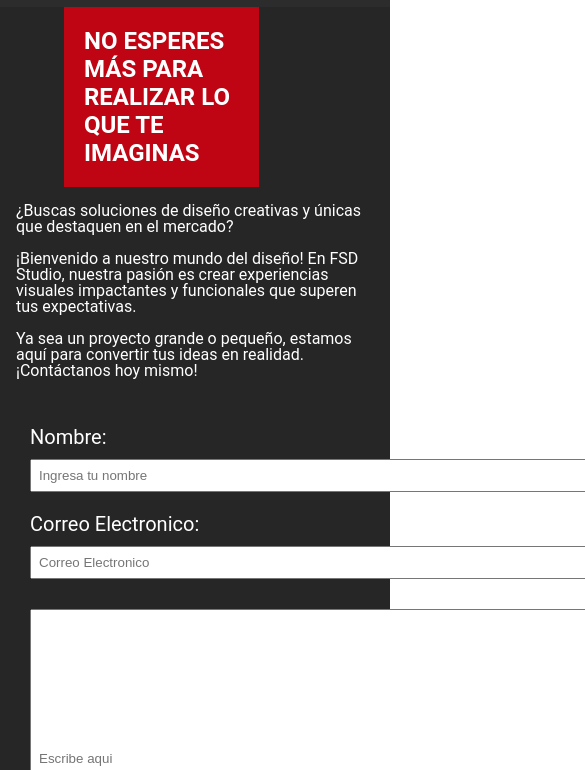
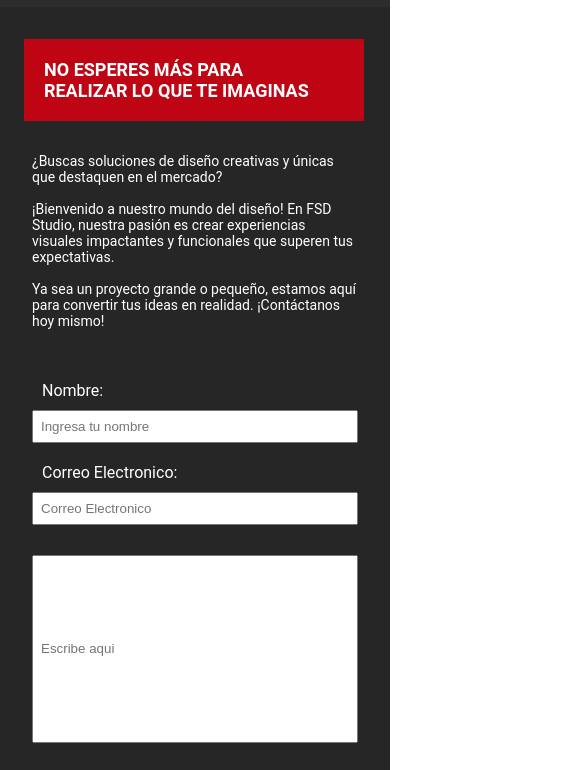
Before and after one commit to FrancoSDuran/comisi-n-n-m46935-francosantiagoduran-trabajofinal, a plain HTML site: page pages/contacto.html in a window 390 px wide. Shown: the part 74-844 px from the top of the page, 585 px wide, since content can reach past the window. Drawn offline with Linux system fonts and the light colour scheme.

Commit message:
responsive contacto

```diff
--- a/css/styles.css
+++ b/css/styles.css
@@ -536,6 +536,29 @@ footer section div a img{
     .mainProyectos section div p{
         margin: 0rem 3rem;
     }
+
+    .mainContacto{
+        padding: 2rem 1rem;
+    }
+    .mainContacto section div h2{
+        width: 80%;
+        margin: 0rem 2.5rem;
+        font-size: 2rem;
+    }
+    .mainContacto section div p{
+        padding: 2rem 3rem;
+        font-size: .875rem;
+    }
+    .contactaMe{
+        width: 100%;
+        padding: 1.625rem 2.25rem;
+    }
+    .contactaMe form label{
+        font-size: 1rem;
+    }
+    .contactaMe form input{
+        margin: .625rem 0rem 1.25rem;
+    }
 }
 
 @media(max-width:390px){
@@ -713,6 +736,29 @@ footer section div a img{
     .cardContenedor article p{
         font-size: .75rem;
     }
+
+    .mainContacto{
+        padding: 2rem 1rem;
+    }
+    .mainContacto section div h2{
+        width: 95%;
+        margin: 0rem .5rem;
+        font-size: 1.125rem;
+    }
+    .mainContacto section div p{
+        padding: 2rem 1rem;
+        font-size: .875rem;
+    }
+    .contactaMe{
+        width: 100%;
+        padding: 0rem 1rem;
+    }
+    .contactaMe form label{
+        font-size: 1rem;
+    }
+    .texto{
+        height: 11.75rem;
+    }
 }
 
 @media(max-width:320px){
--- a/pages/contacto.html
+++ b/pages/contacto.html
@@ -23,7 +23,7 @@
         </div>
     </nav>
     </header>
-    <main>
+    <main class="mainContacto">
         <section>
             <div>
                 <h2>NO ESPERES MÁS PARA <br>REALIZAR LO QUE TE IMAGINAS</h2>
```
